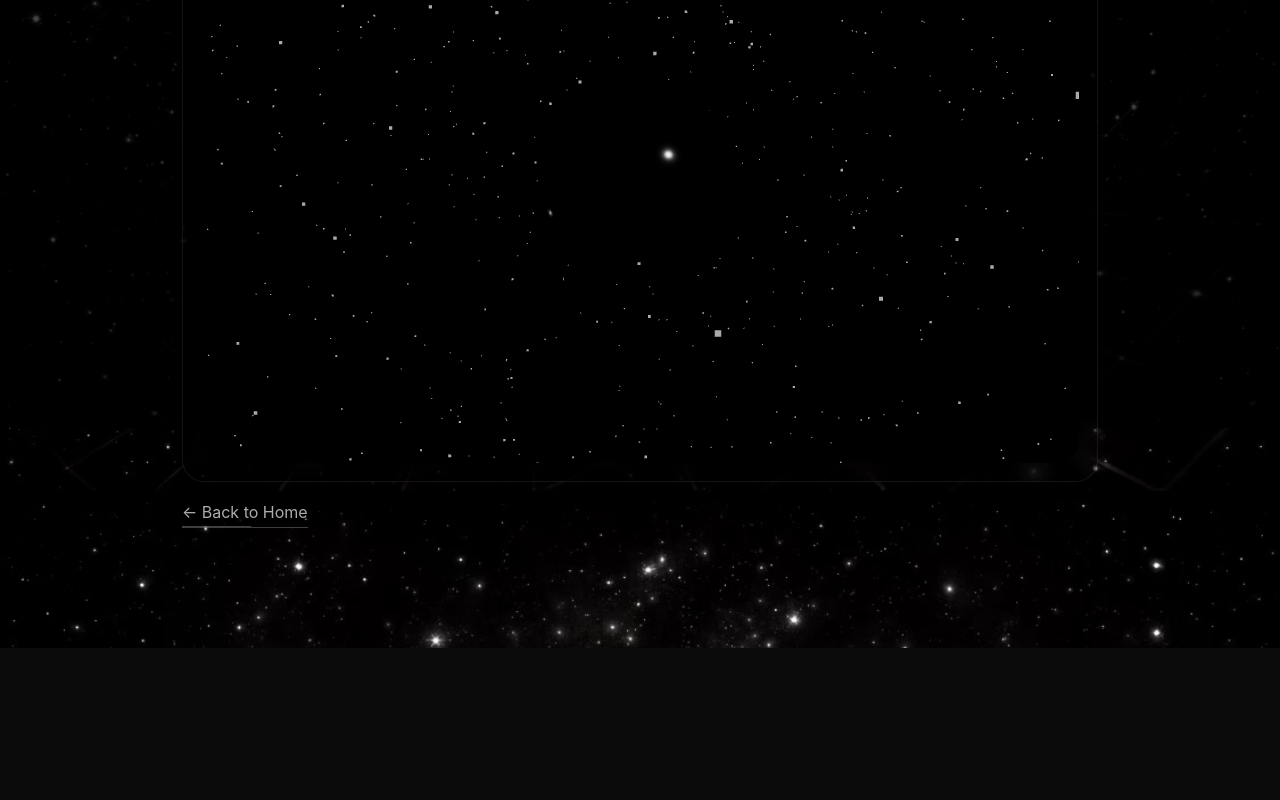
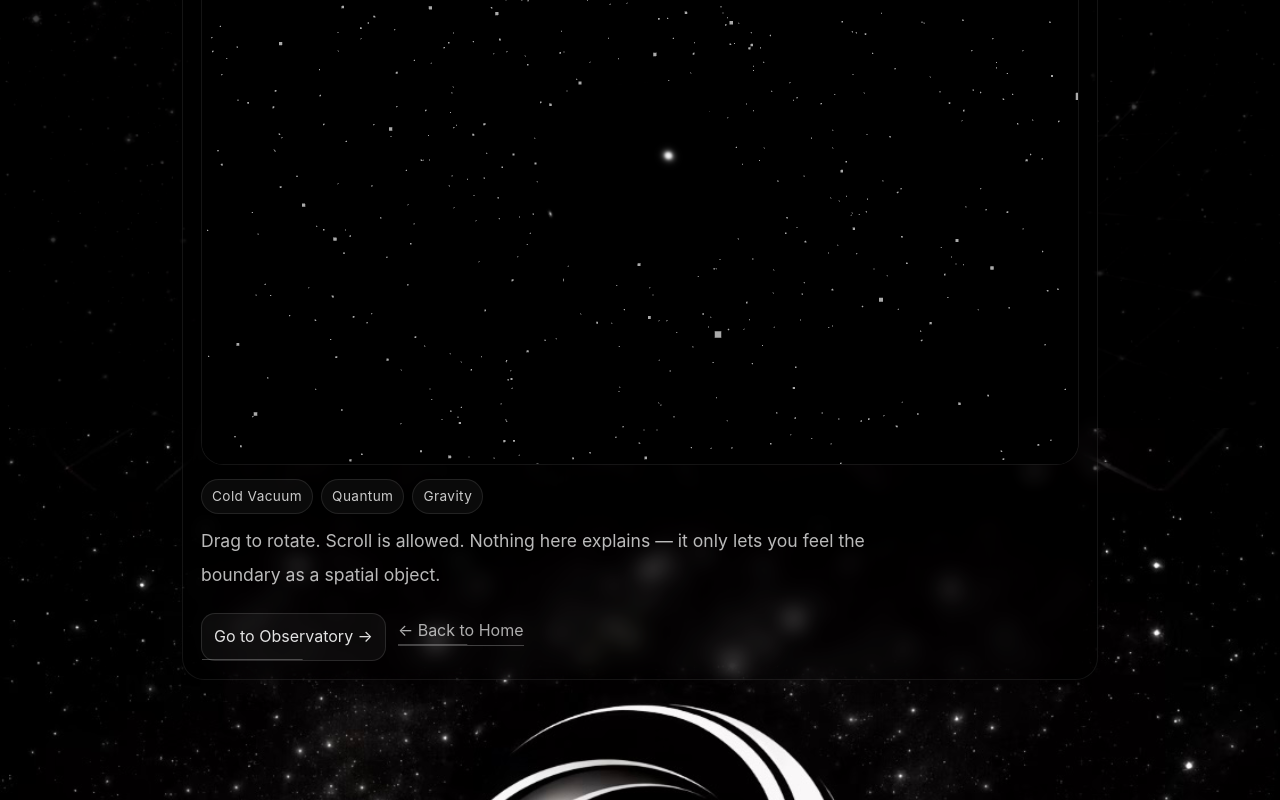
Before and after one commit to z562tbycfd-bit/archenova, a Next.js app: page /space-3d in a window 1280 px wide. Shown: the part 372-1172 px from the top of the page. Before the commit the page ends 1020 px from the top, so only its background shows below. Built offline with nearby package versions, Linux system fonts and the light colour scheme.

Commit message:
Add Space3D route and stable cold-vacuum 3D canvas

```diff
--- a/app/components/Space3D.tsx
+++ b/app/components/Space3D.tsx
@@ -1,7 +1,45 @@
 "use client";
 
+import Link from "next/link";
 import Space3DCanvas from "./Space3DCanvas";
 
 export default function Space3D() {
-  return <Space3DCanvas />;
+  return (
+    <main className="page-standard">
+      <div className="page-head">
+        <h1>Quantum &amp; Gravity Space (3D)</h1>
+        <p className="page-lead">
+          A cold vacuum you can rotate. No narration. Only structure.
+        </p>
+      </div>
+
+      <section className="glass-block">
+        <div className="space3d-frame">
+          <Space3DCanvas />
+        </div>
+
+        <div className="space3d-meta">
+          <div className="space3d-tags">
+            <span className="space3d-tag">Cold Vacuum</span>
+            <span className="space3d-tag">Quantum</span>
+            <span className="space3d-tag">Gravity</span>
+          </div>
+
+          <p className="text">
+            Drag to rotate. Scroll is allowed. Nothing here explains — it only
+            lets you feel the boundary as a spatial object.
+          </p>
+
+          <div className="space3d-links">
+            <Link className="inline-link" href="/observatory">
+              Go to Observatory →
+            </Link>
+            <Link className="back-link" href="/home">
+              ← Back to Home
+            </Link>
+          </div>
+        </div>
+      </section>
+    </main>
+  );
 }
--- a/app/components/Space3DCanvas.jsx
+++ b/app/components/Space3DCanvas.jsx
@@ -1,8 +1,8 @@
 "use client";
 
+import * as THREE from "three";
 import { Canvas, useFrame } from "@react-three/fiber";
 import { OrbitControls } from "@react-three/drei";
-import * as THREE from "three";
 import { useMemo, useRef } from "react";
 
 function Stars() {
@@ -11,10 +11,12 @@ function Stars() {
   const positions = useMemo(() => {
     const count = 1800;
     const arr = new Float32Array(count * 3);
+
     for (let i = 0; i < count; i++) {
       const r = 12 * Math.cbrt(Math.random());
       const theta = Math.random() * Math.PI * 2;
       const phi = Math.acos(2 * Math.random() - 1);
+
       arr[i * 3 + 0] = r * Math.sin(phi) * Math.cos(theta);
       arr[i * 3 + 1] = r * Math.sin(phi) * Math.sin(theta);
       arr[i * 3 + 2] = r * Math.cos(phi);
@@ -22,54 +24,36 @@ function Stars() {
     return arr;
   }, []);
 
-  const geometry = useMemo(() => {
-    const g = new THREE.BufferGeometry();
-    g.setAttribute("position", new THREE.BufferAttribute(positions, 3));
-    return g;
-  }, [positions]);
-
-  const material = useMemo(
-    () =>
-      new THREE.PointsMaterial({
-        size: 0.055,
-        sizeAttenuation: true,
-        color: new THREE.Color("#ffffff"),
-        transparent: true,
-        opacity: 0.75,
-        depthWrite: false,
-      }),
-    []
-  );
-
-  const points = useMemo(() => new THREE.Points(geometry, material), [geometry, material]);
-
   useFrame((state, dt) => {
     if (!pointsRef.current) return;
     pointsRef.current.rotation.y += dt * 0.02;
   });
 
-  return <primitive object={points} ref={pointsRef} />;
+  return (
+    <points ref={pointsRef}>
+      <bufferGeometry>
+        <bufferAttribute attach="attributes-position" args={[positions, 3]} />
+      </bufferGeometry>
+
+      <pointsMaterial
+        size={0.055}
+        sizeAttenuation
+        color="#ffffff"
+        transparent
+        opacity={0.75}
+        depthWrite={false}
+      />
+    </points>
+  );
 }
 
 function ColdVacuumCore() {
   const meshRef = useRef(null);
 
-  const geom = useMemo(() => new THREE.IcosahedronGeometry(1.2, 2), []);
-  const mat = useMemo(
-    () =>
-      new THREE.MeshStandardMaterial({
-        color: new THREE.Color("#0b0b0c"),
-        metalness: 0.35,
-        roughness: 0.15,
-        emissive: new THREE.Color("#000000"),
-      }),
-    []
-  );
-
-  const mesh = useMemo(() => new THREE.Mesh(geom, mat), [geom, mat]);
-
   useFrame((state, dt) => {
     if (!meshRef.current) return;
+
+    // “無音の圧” — 微細な回転と呼吸
     const t = state.clock.getElapsedTime();
     meshRef.current.rotation.y += dt * 0.12;
     meshRef.current.rotation.x += dt * 0.05;
@@ -78,21 +62,29 @@ function ColdVacuumCore() {
     meshRef.current.scale.set(s, s, s);
   });
 
-  return <primitive object={mesh} ref={meshRef} />;
-}
-
-function SceneBackground() {
-  useFrame(({ gl }) => {
-    gl.setClearColor("#000000", 1);
-  });
-  return null;
+  return (
+    <mesh ref={meshRef} position={[0, 0, 0]}>
+      <icosahedronGeometry args={[1.2, 2]} />
+      <meshStandardMaterial
+        color="#0b0b0c"
+        metalness={0.35}
+        roughness={0.15}
+        emissive="#000000"
+      />
+    </mesh>
+  );
 }
 
 export default function Space3DCanvas() {
   return (
-    <div style={{ width: "100%", height: "70vh", borderRadius: 22, overflow: "hidden" }}>
-      <Canvas camera={{ position: [0, 0, 7], fov: 50 }} gl={{ antialias: true, alpha: true }} dpr={[1, 2]}>
-        <SceneBackground />
+    <div style={{ width: "100%", height: "70vh" }}>
+      <Canvas
+        camera={{ position: [0, 0, 7], fov: 50 }}
+        gl={{ antialias: true, alpha: true }}
+        dpr={[1, 2]}
+      >
+        {/* 背景：冷たい真空 */}
+        <color attach="background" args={["#000000"]} />
 
         <ambientLight intensity={0.25} />
         <directionalLight position={[4, 4, 6]} intensity={0.55} />
--- a/app/space-3d/page.tsx
+++ b/app/space-3d/page.tsx
@@ -1,25 +1,5 @@
-import Space3DCanvas from "../components/Space3DCanvas";
-import Link from "next/link";
+import Space3D from "../components/Space3D";
 
 export default function Page() {
-  return (
-    <main className="page-standard">
-      <div className="page-head">
-        <h1>Quantum &amp; Gravity Space (3D)</h1>
-        <p className="page-lead">
-          Rotate the cold vacuum. No narration — only structure.
-        </p>
-      </div>
-
-      <div className="glass-block">
-        <Space3DCanvas />
-      </div>
-
-      <div className="page-foot">
-        <Link className="back-link" href="/home">
-          ← Back to Home
-        </Link>
-      </div>
-    </main>
-  );
+  return <Space3D />;
 }
```
Also changed, not shown: styles/globals.css.
